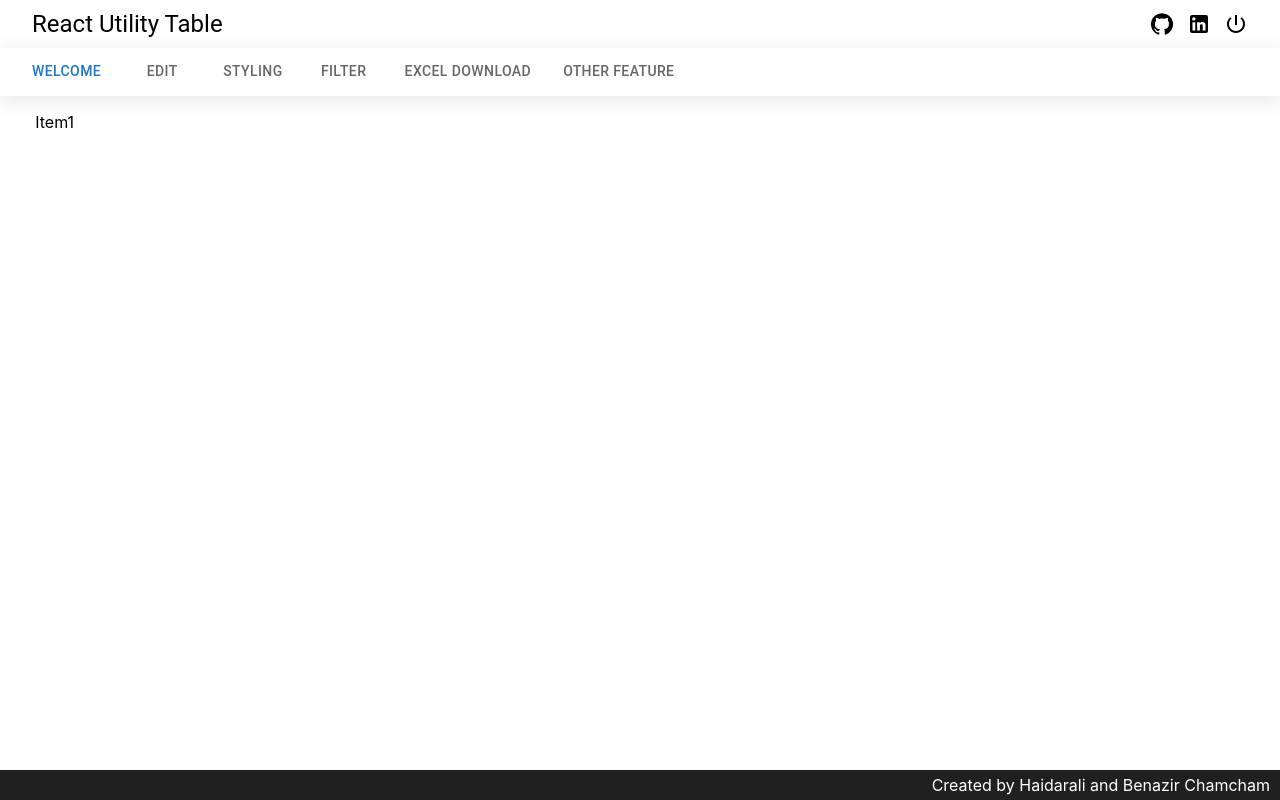
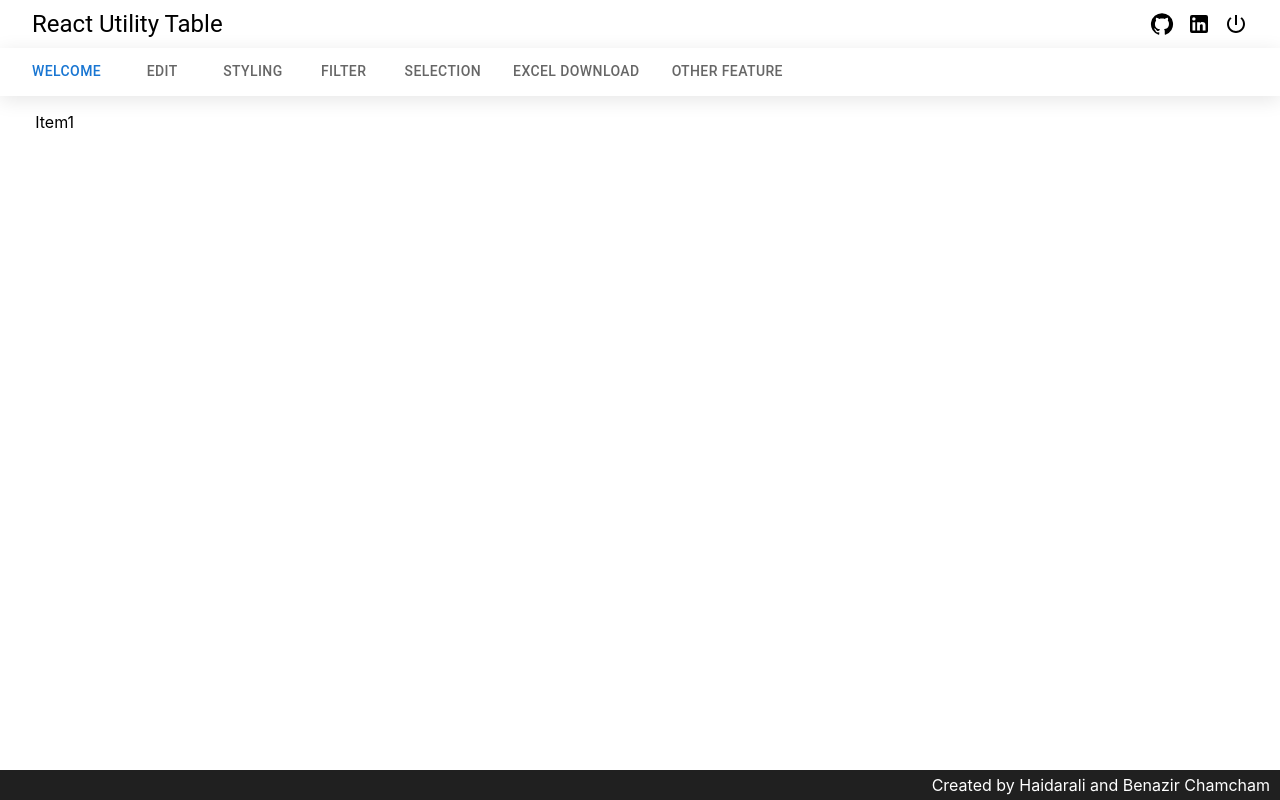
Before and after one commit to HaidaraliChamcham/UtilityWebsite, a React (Create React App) app: page / in a window 1280 px wide. Built offline with nearby package versions, Linux system fonts and the light colour scheme.

Commit message:
selection tab added

```diff
--- a/src/Mains/App.tsx
+++ b/src/Mains/App.tsx
@@ -83,6 +83,7 @@ const App = () => {
             <Tab label="Edit" />
             <Tab label="Styling" />
             <Tab label="Filter" />
+            <Tab label="Selection" />
             <Tab label="Excel Download" />
             <Tab label="Other Feature" />
 
```
